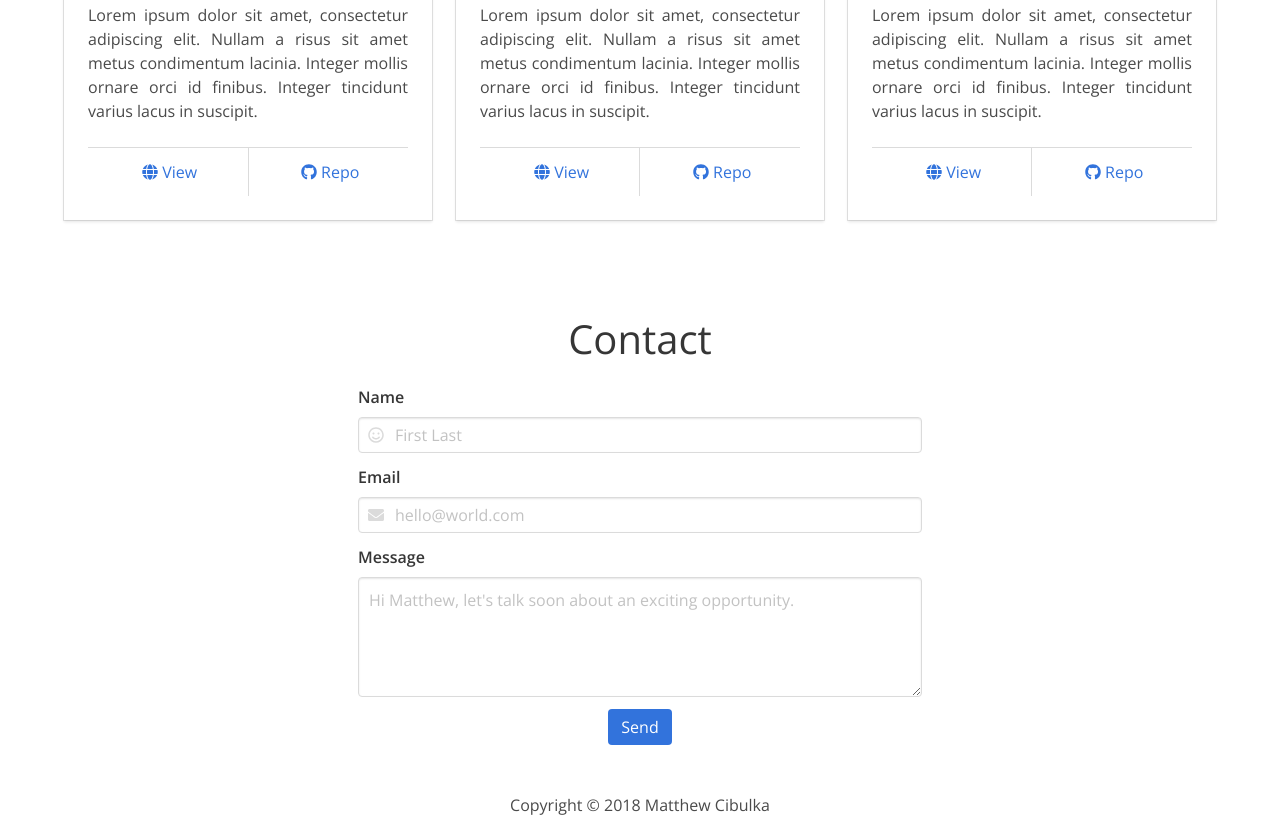
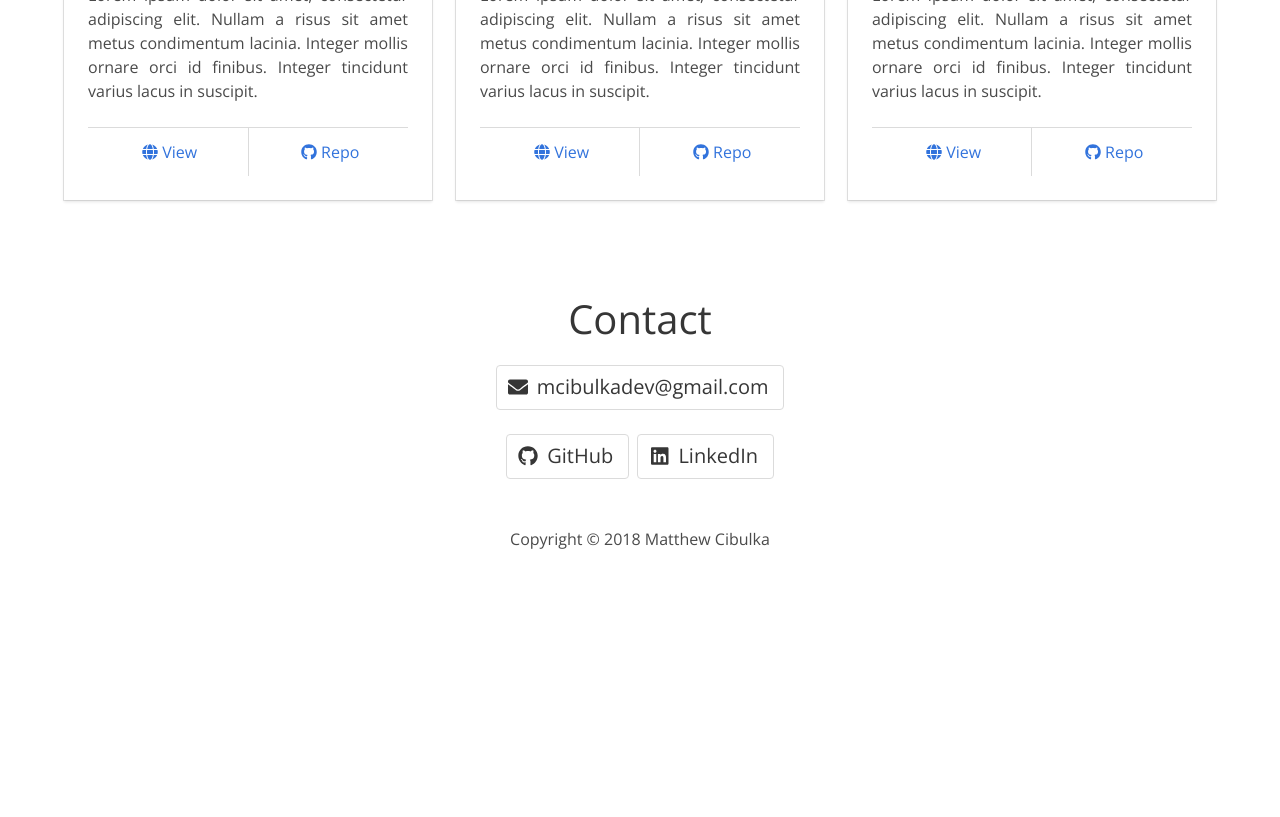
Before and after one commit to mcibulka/Portfolio, a plain HTML site: page index.html in a window 1280 px wide. Shown: the part 1086-1903 px from the top of the page. After the commit the page ends 1637 px from the top, so only its background shows below. Drawn offline with nearby package versions, Linux system fonts and the light colour scheme.

Commit message:
Removed Contact form, replaced with Email, GitHub and LinkedIn buttons; formatted document spacing.

```diff
--- a/index.html
+++ b/index.html
@@ -1,5 +1,6 @@
 <!DOCTYPE html>
 <html lang="en-CA">
+
 <head>
   <meta charset="utf-8">
   <meta name="viewport" content="width=device-width, initial-scale=1">
@@ -50,33 +51,21 @@
             <div class="column is-8 has-background-white">
               <div class="content">
                 <p class="about-me body-text has-text-black has-text-justified is-marginless">
-                    Lorem ipsum dolor sit amet, consectetur adipiscing elit. Duis malesuada purus id augue tincidunt laoreet. Vivamus non erat placerat, vulputate neque ut, efficitur lorem. Donec ultrices viverra nibh. Sed vel neque nunc. Ut vulputate rutrum justo, molestie ultricies dui congue vel. Curabitur molestie justo nec nulla eleifend faucibus. Phasellus scelerisque ex sed enim gravida varius quis sit amet neque. Suspendisse porttitor efficitur nulla, ut porta ipsum venenatis vel. Quisque sit amet sapien nec ex viverra euismod vitae non neque.
+                  Lorem ipsum dolor sit amet, consectetur adipiscing elit. Duis malesuada purus id augue tincidunt
+                  laoreet. Vivamus non erat placerat, vulputate neque ut, efficitur lorem. Donec ultrices viverra nibh.
+                  Sed vel neque nunc. Ut vulputate rutrum justo, molestie ultricies dui congue vel. Curabitur molestie
+                  justo nec nulla eleifend faucibus. Phasellus scelerisque ex sed enim gravida varius quis sit amet
+                  neque. Suspendisse porttitor efficitur nulla, ut porta ipsum venenatis vel. Quisque sit amet sapien
+                  nec ex viverra euismod vitae non neque.
                 </p>
                 <p class="about-me body-text has-text-black has-text-justified">
-                    Etiam posuere sodales sem, in rutrum est aliquet ac. Etiam non scelerisque lectus. Nullam nec placerat turpis, quis ullamcorper magna. Etiam convallis odio urna, sed scelerisque sem facilisis quis. Praesent et est sit amet risus ultrices ultricies. Proin at vehicula nibh, eget aliquam libero. Mauris vel vulputate nisl. In cursus, nibh in vehicula feugiat, sapien lectus convallis est, consectetur maximus mi quam id urna. Integer et felis varius enim pretium pulvinar. Vivamus eu sodales leo, eu rhoncus mauris.
+                  Etiam posuere sodales sem, in rutrum est aliquet ac. Etiam non scelerisque lectus. Nullam nec
+                  placerat turpis, quis ullamcorper magna. Etiam convallis odio urna, sed scelerisque sem facilisis
+                  quis. Praesent et est sit amet risus ultrices ultricies. Proin at vehicula nibh, eget aliquam libero.
+                  Mauris vel vulputate nisl. In cursus, nibh in vehicula feugiat, sapien lectus convallis est,
+                  consectetur maximus mi quam id urna. Integer et felis varius enim pretium pulvinar. Vivamus eu
+                  sodales leo, eu rhoncus mauris.
                 </p>
-                  <div class="columns is-centered is-marginless">
-                    <div class="column is-7">
-                      <div class="field is-grouped is-grouped-centered">
-                        <p class="control">
-                          <a class="button" href="https://www.linkedin.com/in/matthew-cibulka/" target="_blank">
-                            <span class="icon">
-                              <i class="fab fa-linkedin"></i>
-                            </span>
-                            <span class="button-text">LinkedIn</span>
-                          </a>
-                        </p>
-                        <p class="control">
-                          <a class="button" href="https://github.com/mcibulka" target="_blank">
-                            <span class="icon">
-                              <i class="fab fa-github"></i>
-                            </span>
-                            <span class="button-text">GitHub</span>
-                          </a>
-                        </p>
-                      </div>
-                    </div>
-                  </div>
               </div>
             </div>
           </div>
@@ -102,7 +91,8 @@
                   </div>
 
                   <div class="content body-text has-text-justified">
-                        Lorem ipsum dolor sit amet, consectetur adipiscing elit. Nullam a risus sit amet metus condimentum lacinia. Integer mollis ornare orci id finibus. Integer tincidunt varius lacus in suscipit.
+                    Lorem ipsum dolor sit amet, consectetur adipiscing elit. Nullam a risus sit amet metus condimentum
+                    lacinia. Integer mollis ornare orci id finibus. Integer tincidunt varius lacus in suscipit.
                   </div>
 
                   <footer class="card-footer">
@@ -138,7 +128,8 @@
                   </div>
 
                   <div class="content body-text has-text-justified">
-                        Lorem ipsum dolor sit amet, consectetur adipiscing elit. Nullam a risus sit amet metus condimentum lacinia. Integer mollis ornare orci id finibus. Integer tincidunt varius lacus in suscipit.
+                    Lorem ipsum dolor sit amet, consectetur adipiscing elit. Nullam a risus sit amet metus condimentum
+                    lacinia. Integer mollis ornare orci id finibus. Integer tincidunt varius lacus in suscipit.
                   </div>
 
                   <footer class="card-footer">
@@ -174,7 +165,8 @@
                   </div>
 
                   <div class="content body-text has-text-justified">
-                        Lorem ipsum dolor sit amet, consectetur adipiscing elit. Nullam a risus sit amet metus condimentum lacinia. Integer mollis ornare orci id finibus. Integer tincidunt varius lacus in suscipit.
+                    Lorem ipsum dolor sit amet, consectetur adipiscing elit. Nullam a risus sit amet metus condimentum
+                    lacinia. Integer mollis ornare orci id finibus. Integer tincidunt varius lacus in suscipit.
                   </div>
 
                   <footer class="card-footer">
@@ -202,39 +194,33 @@
         <div class="container">
           <h1 id="contact" class="title is-2 has-text-centered">Contact</h1>
           <div class="columns is-centered">
-              <div class="column is-6">
-                <!-- Name -->
-                <div class="field">
-                  <label class="contact-label label">Name</label>
-                  <div class="control has-icons-left">
-                    <input class="input input-text" type="text" placeholder="First Last">
-                    <span class="icon is-small is-left">
-                        <i class="far fa-smile"></i>
+            <div class="column is-4 has-text-centered">
+              <!-- Email -->
+              <a class="button is-medium" href="mailto:mcibulkadev@gmail.com"">
+                  <span class=" icon">
+                <i class="fas fa-envelope"></i>
                 </span>
+                <span class="button-text">mcibulkadev@gmail.com</span>
+              </a>
             </div>
           </div>
-                <!-- Email -->
-                <div class="field">
-                  <label class="contact-label label">Email</label>
-                  <div class="control has-icons-left">
-                    <input class="input input-text" type="email" placeholder="hello@world.com">
-                    <span class="icon is-small is-left">
-                      <i class="fas fa-envelope"></i>
+          <div class="columns is-centered">
+            <div class="column is-4">
+              <div class="buttons is-centered">
+                <!-- GitHub -->
+                <a class="button is-medium" href="https://github.com/mcibulka" target="_blank">
+                  <span class="icon">
+                    <i class="fab fa-github"></i>
                   </span>
-                  </div>
-                </div>
-                <!-- Message  -->
-                <div class="field">
-                  <label class="contact-label label">Message</label>
-                  <div class="control">
-                    <textarea class="textarea input-text" placeholder="Hi Matthew, let's talk soon about an exciting opportunity."></textarea>
-                  </div>
-                </div>
-                <!-- Send -->
-                <div class="field is-grouped is-grouped-centered">
-                  <div class="control">
-                    <button class="button button-text is-link">Send</button>
-                  </div>
+                  <span class="button-text">GitHub</span>
+                </a>
+                <!-- LinkedIn  -->
+                <a class="button is-medium" href="https://www.linkedin.com/in/matthew-cibulka/" target="_blank">
+                  <span class="icon">
+                    <i class="fab fa-linkedin"></i>
+                  </span>
+                  <span class="button-text">LinkedIn</span>
+                </a>
               </div>
             </div>
           </div>
@@ -251,4 +237,5 @@
 
   <script src="assets/javascript/events.js"></script>
 </body>
+
 </html>
```
Lines whose indentation alone changed are shown as unchanged.
